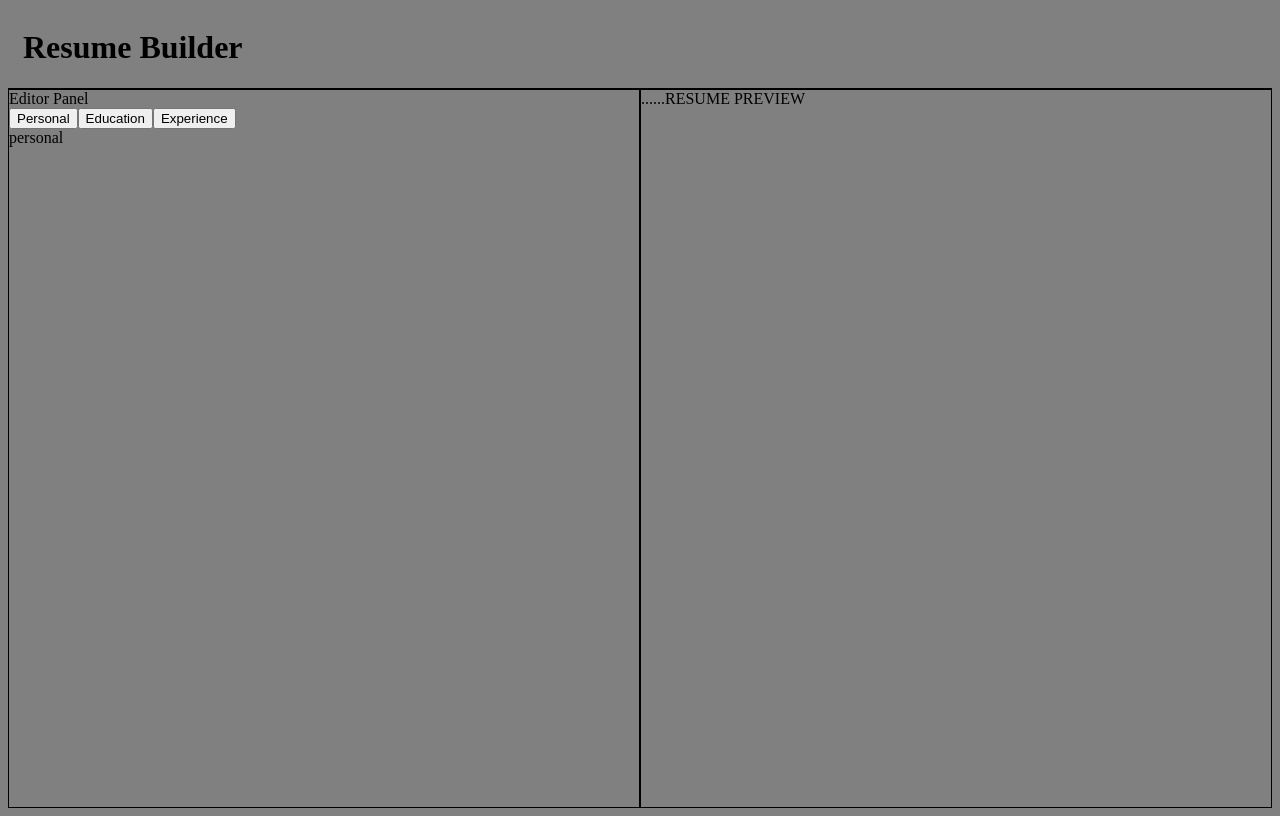
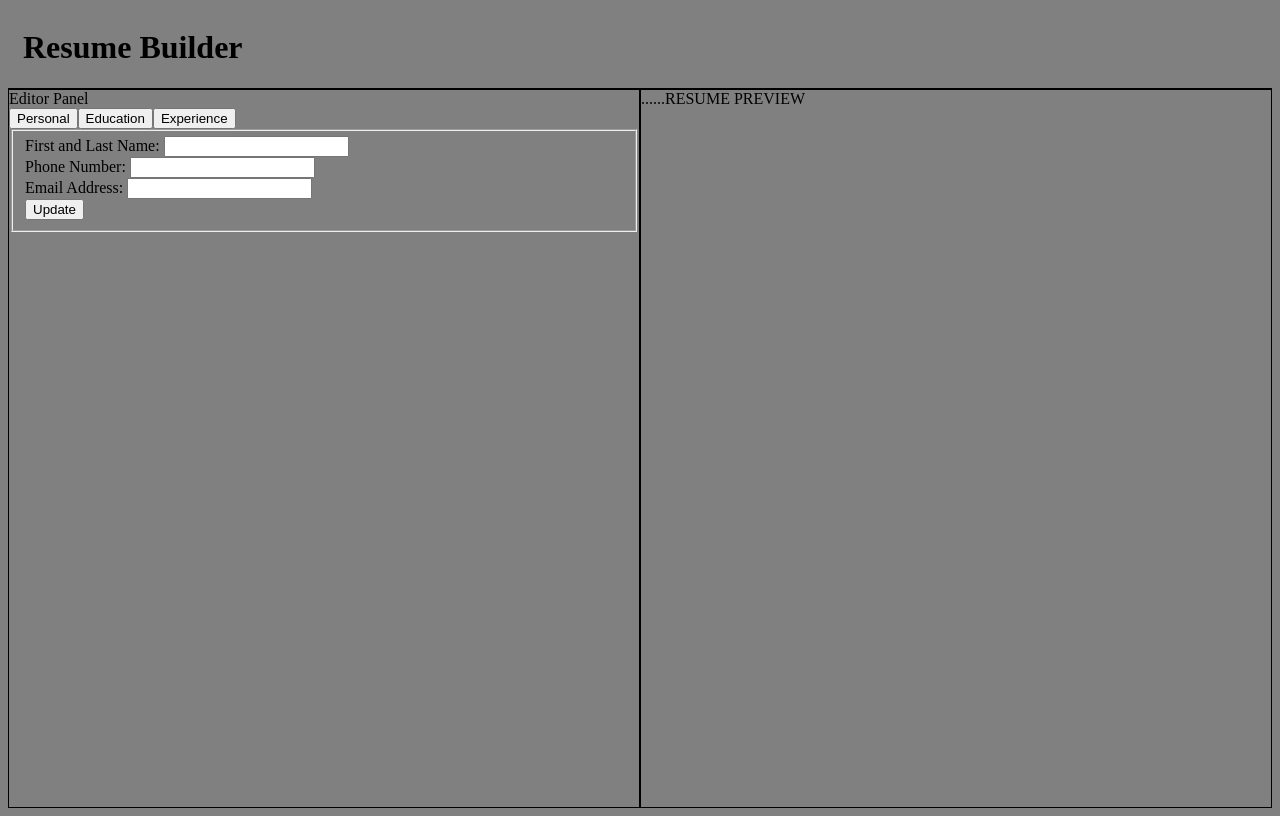
Before and after one commit to anuragmaganti/ResumeLoomr, a React (Vite) app: page / in a window 1280 px wide. Built offline with nearby package versions, Linux system fonts and the light colour scheme.

Commit message:
add personal, educational, and experience form inputs

```diff
--- a/src/components/editorPanel.jsx
+++ b/src/components/editorPanel.jsx
@@ -1,4 +1,7 @@
 import SectionTabs from "./sectionTabs"
+import PersonalForm from "./forms/personalForm";
+import EducationForm from "./forms/educationForm";
+import ExperienceForm from "./forms/experienceForm";
 
 export default function EditorPanel({activeTab,setActiveTab}) {
     return (
@@ -6,9 +9,9 @@ export default function EditorPanel({activeTab,setActiveTab}) {
             <div>Editor Panel</div>
             <SectionTabs activeTab={activeTab} setActiveTab={setActiveTab}></SectionTabs>
 
-            {activeTab === "personal" && <div>personal</div>}
-            {activeTab === "education" && <div>education</div>}
-            {activeTab === "experience" && <div>experience</div>}
+            {activeTab === "personal" && <PersonalForm></PersonalForm>}
+            {activeTab === "education" && <EducationForm></EducationForm>}
+            {activeTab === "experience" && <ExperienceForm></ExperienceForm>}
 
         </div>
     );
--- a/src/components/forms/educationForm.jsx
+++ b/src/components/forms/educationForm.jsx
@@ -0,0 +1,22 @@
+export default function EducationForm() {
+    function handleSubmit(e) {
+        e.preventDefault();
+    }
+
+    return (
+        <fieldset>
+            <form onSubmit={handleSubmit}>
+                <label htmlFor="school">Institution: </label>
+                <input type="text" id="school" name="school"/>
+                <div></div>
+                <label htmlFor="degree">Degree: </label>
+                <input type="text" id="degree" name="degree" />
+                <div></div>
+                <label htmlFor="yearsEdu">Years active: </label>
+                <input type="text" id="yearsEdu" name="yearsEdu"/>
+                <div></div>
+                <button type="submit">Update</button>
+            </form>
+        </fieldset>
+    )
+}
--- a/src/components/forms/experienceForm.jsx
+++ b/src/components/forms/experienceForm.jsx
@@ -0,0 +1,22 @@
+export default function ExperienceForm() {
+    function handleSubmit(e) {
+        e.preventDefault();
+    }
+
+    return (
+        <fieldset>
+            <form onSubmit={handleSubmit}>
+                <label htmlFor="company">Company: </label>
+                <input type="text" id="company" name="company"/>
+                <div></div>
+                <label htmlFor="activites">Description of activites: </label>
+                <textarea id="activites" name="activites"></textarea>
+                <div></div>
+                <label htmlFor="yearsExp">Years active: </label>
+                <input type="text" id="yearsExp" name="yearsExp"/>
+                <div></div>
+                <button type="submit">Update</button>
+            </form>
+        </fieldset>
+    )
+}
--- a/src/components/forms/personalForm.jsx
+++ b/src/components/forms/personalForm.jsx
@@ -0,0 +1,23 @@
+export default function PersonalForm() {
+
+    function handleSubmit(e) {
+        e.preventDefault();
+    }
+
+    return (
+        <fieldset>
+            <form onSubmit={handleSubmit}>
+                <label htmlFor="name">First and Last Name: </label>
+                <input type="text" id="name" name="name"/>
+                <div></div>
+                <label htmlFor="number">Phone Number: </label>
+                <input type="text" id="number" name="number"/>
+                <div></div>
+                <label htmlFor="email">Email Address: </label>
+                <input type="text" id="email" name="email"/>
+                <div></div>
+                <button type="submit">Update</button>
+            </form>
+        </fieldset>
+    )
+}
```
